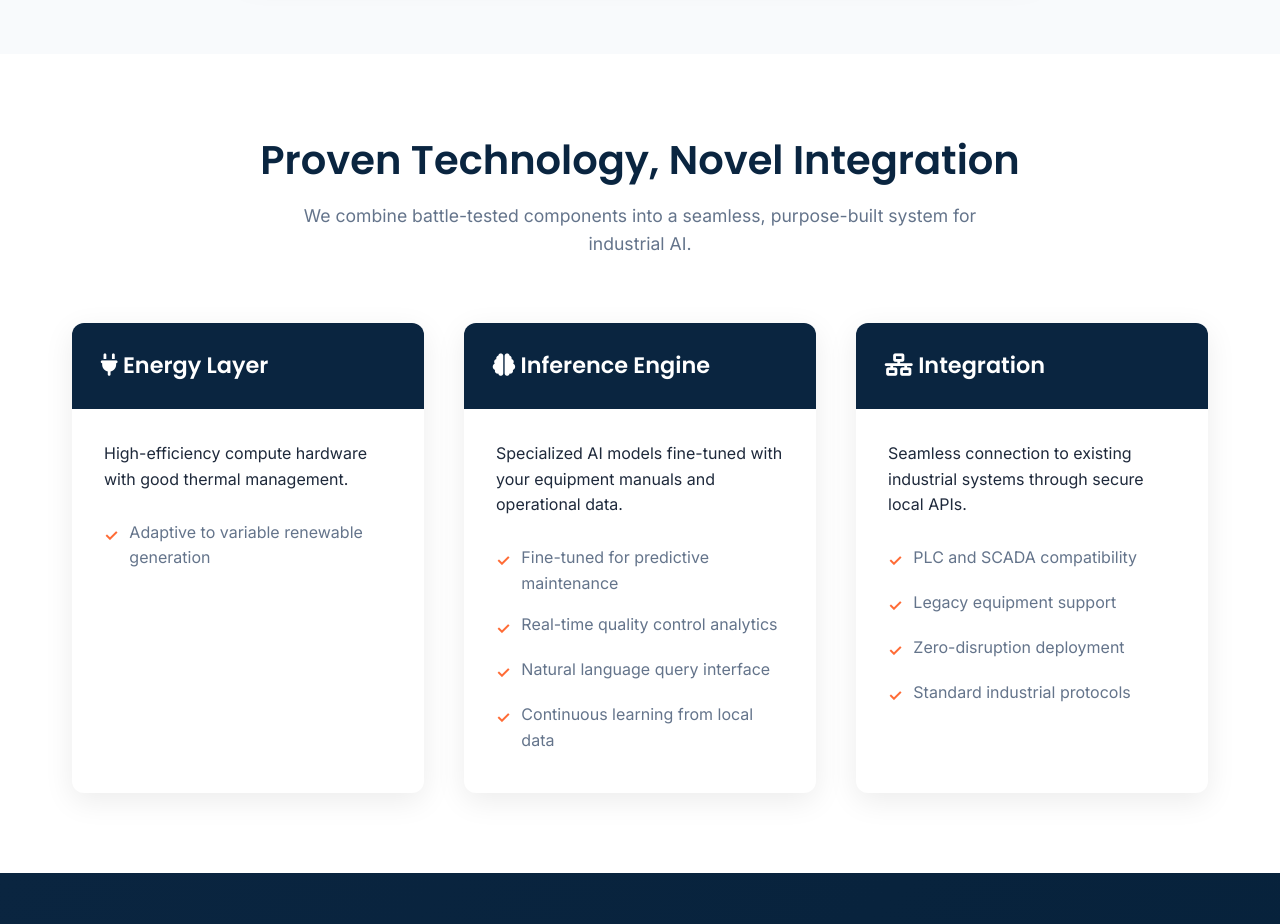
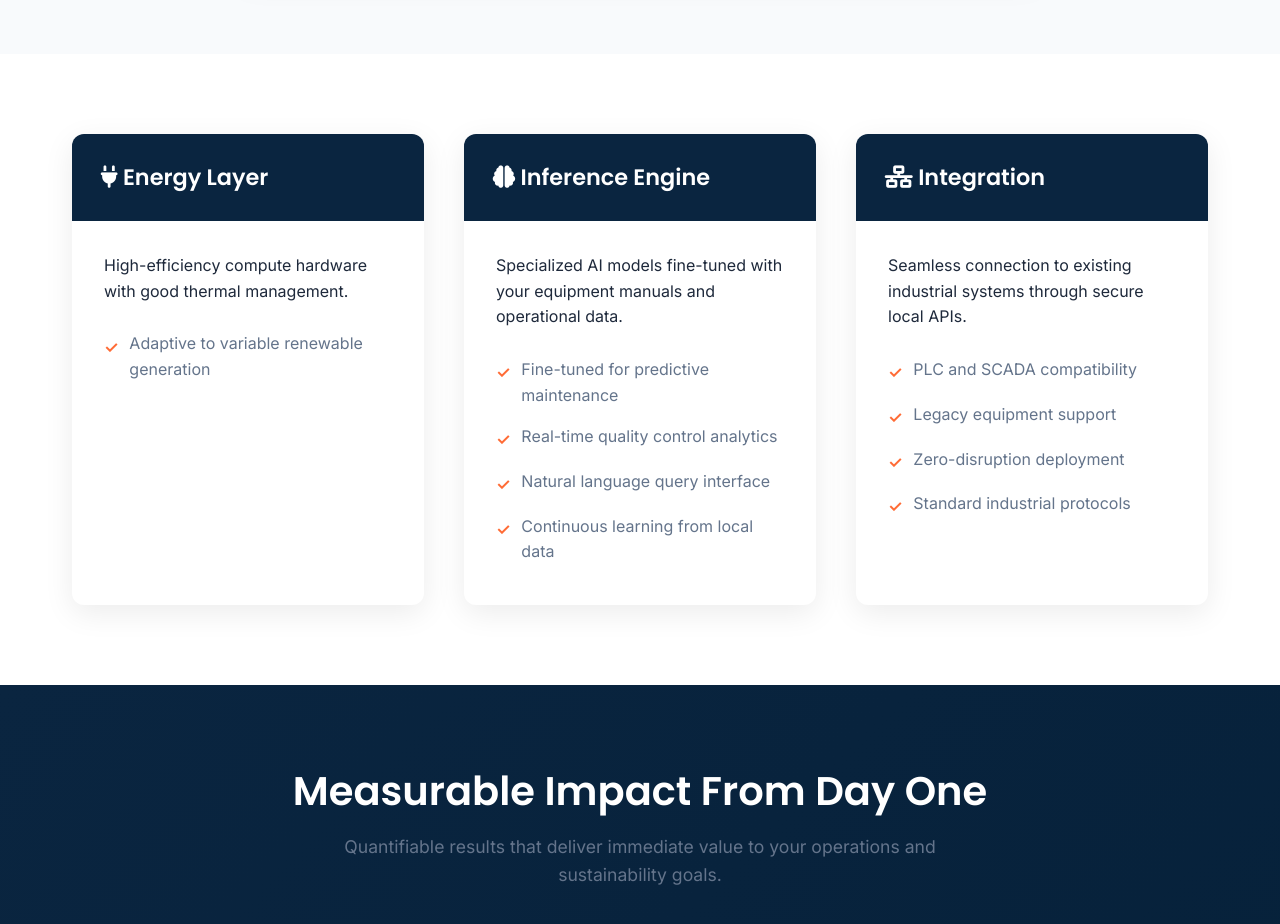
Before and after one commit to chumoyot/SolaraAI, a plain HTML site: page index.html in a window 1280 px wide. Shown: the part 2340-3264 px from the top of the page. Drawn offline with Linux system fonts and the light colour scheme.

Commit message:
removed
           <div class="section-header">
                <h2>Proven Technology, Novel Integration</h2>
                <p>We combine battle-tested components into a seamless, purpose-built system for industrial AI.</p>
            </div>

```diff
--- a/index.html
+++ b/index.html
@@ -779,10 +779,7 @@
     <!-- Technology Section -->
     <section id="technology" class="technology">
         <div class="container">
-            <div class="section-header">
-                <h2>Proven Technology, Novel Integration</h2>
-                <p>We combine battle-tested components into a seamless, purpose-built system for industrial AI.</p>
-            </div>
+
 
             <div class="tech-cards">
                 <div class="tech-card">
```
